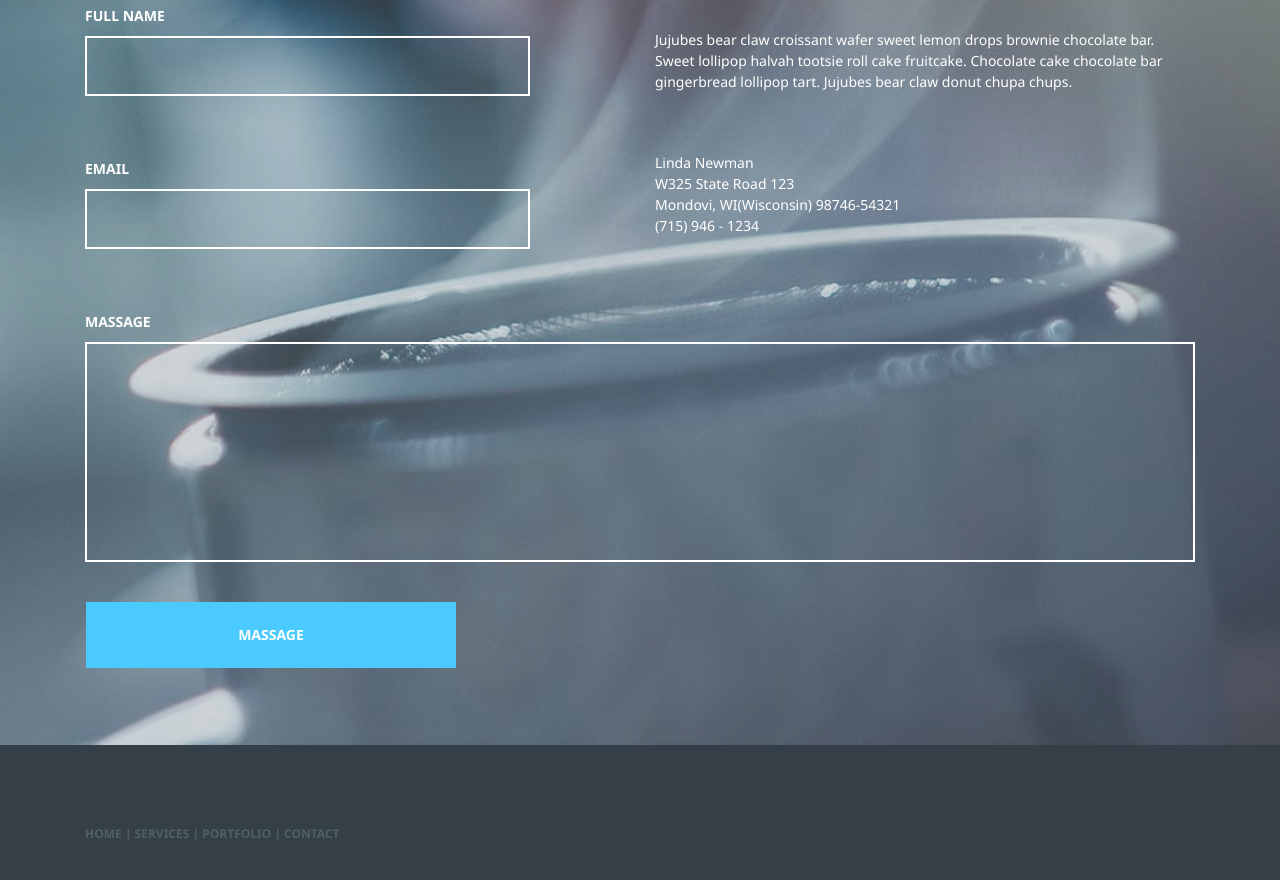
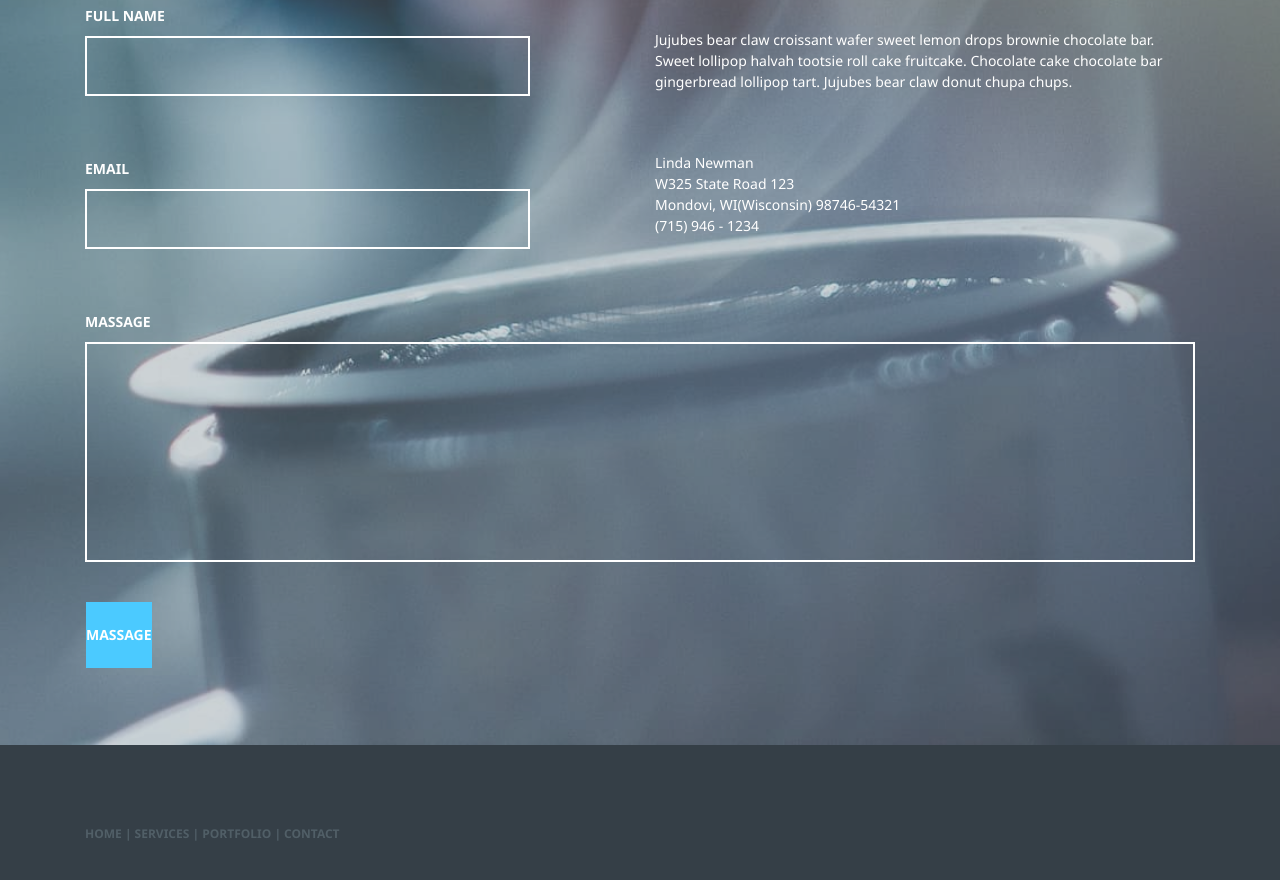
Before and after one commit to Tm9kaxi/blueasy, a plain HTML site: page index.html in a window 1280 px wide. Shown: the part 4124-5004 px from the top of the page. Drawn offline with nearby package versions, Linux system fonts and the light colour scheme.

Commit message:
Update main.css

```diff
--- a/css/main.css
+++ b/css/main.css
@@ -581,7 +581,7 @@ header {
   font-size: 14px;
   padding: 25px 0;
   text-align: center;
-  min-width: 370px;
+  max-width: 370px;
   outline: none;
   border: none;
   display: block;
```
